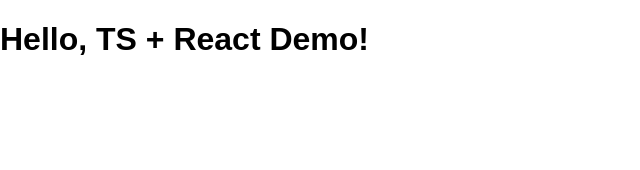
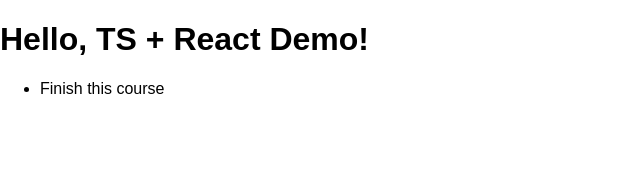
Before and after one commit to Tatyana-OA/react-ts, a React (Create React App) app: page / in a window 1280 px wide. Shown: the top 170 px of the page, without its empty margins (0-640 px from the left). Built offline with nearby package versions, Linux system fonts and the light colour scheme.

Commit message:
Create TodoList component. Add props interface for component and receive props from App

```diff
--- a/src/App.tsx
+++ b/src/App.tsx
@@ -1,9 +1,16 @@
 import React from 'react';
 
-function App() {
+import ToDoList from './components/ToDoList';
+
+const App: React.FC = () =>{
+  const todos = [
+    {id: 't1', text:'Finish this course'}
+]
+
   return (
     <div className="App">
       <h1>Hello, TS + React Demo!</h1>
+      <ToDoList items = {todos}/>
     </div>
   );
 }
--- /dev/null
+++ b/src/components/ToDoList.tsx
@@ -0,0 +1,21 @@
+import React from 'react'
+
+// Interface describing the type of props received
+interface TodoListProps {
+    items: {id: string, text: string}[]
+}
+
+const ToDoList: React.FC<TodoListProps> = ({items}) => { // referring to the interface
+
+  return (
+    <ul>
+        {items.map(t => (
+            <li key={t.id}>
+                {t.text}
+            </li>
+        ))}
+    </ul>
+  )
+}
+
+export default ToDoList
```
